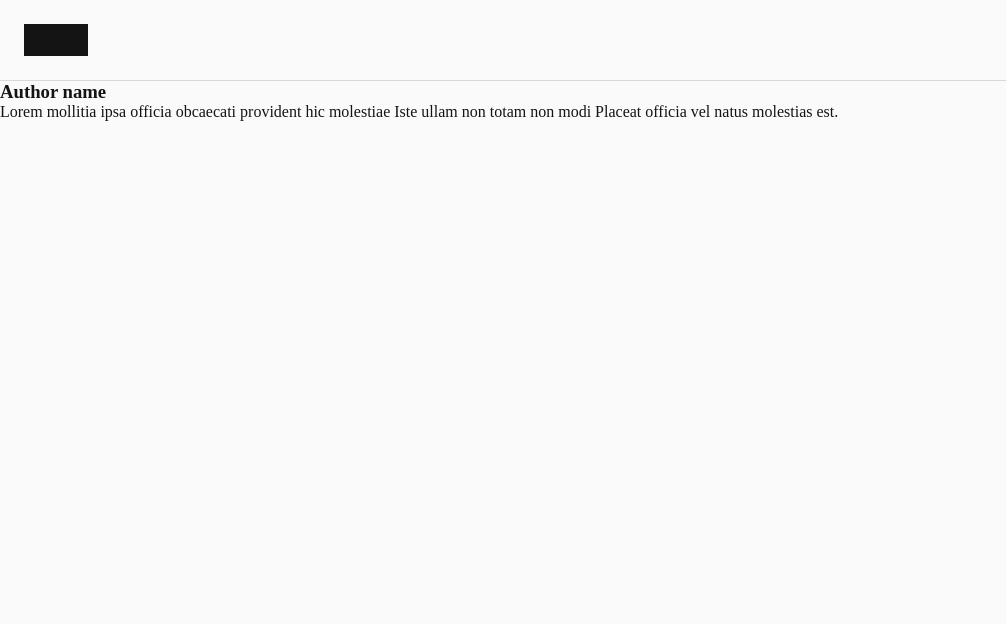
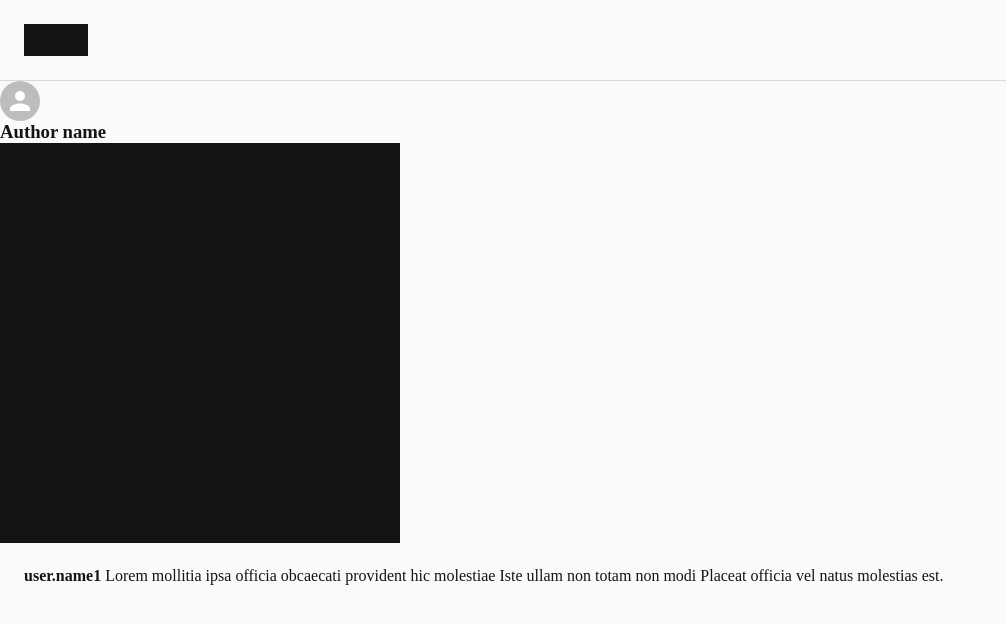
Before and after one commit to saintabomination/instagram-clone, a React (Create React App) app: page / in a window 1280 px wide. Shown: the top 624 px of the page, without its empty margins (0-1006 px from the left). Built offline with nearby package versions, Linux system fonts and the light colour scheme.

Commit message:
Adding MaterialUI icons

```diff
--- a/package.json
+++ b/package.json
@@ -3,6 +3,9 @@
   "version": "0.1.0",
   "private": true,
   "dependencies": {
+    "@emotion/react": "^11.9.0",
+    "@emotion/styled": "^11.8.1",
+    "@mui/material": "^5.6.4",
     "@testing-library/jest-dom": "^5.16.4",
     "@testing-library/react": "^13.1.1",
     "@testing-library/user-event": "^13.5.0",
--- a/public/index.html
+++ b/public/index.html
@@ -25,6 +25,10 @@
       Learn how to configure a non-root public URL by running `npm run build`.
     -->
     <title>React App</title>
+    <link
+      rel="stylesheet"
+      href="https://fonts.googleapis.com/icon?family=Material+Icons"
+    />
   </head>
   <body>
     <noscript>You need to enable JavaScript to run this app.</noscript>
--- a/src/components/Post/Post.component.tsx
+++ b/src/components/Post/Post.component.tsx
@@ -1,13 +1,19 @@
+import { Avatar } from '@mui/material';
+
 import './Post.styles.css';
 
 const Post = (): JSX.Element =>
   (
-    <div>
+    <div className="post">
+      <Avatar
+        className="post__avatar"
+        alt="user.name1"
+      />
       <h3>Author name</h3>
       <div className="post__image"></div>
       <div className="post__caption">
         <p>
-          Lorem mollitia ipsa officia obcaecati provident hic molestiae Iste ullam non totam non modi Placeat officia vel natus molestias est.
+          <strong>user.name1</strong> Lorem mollitia ipsa officia obcaecati provident hic molestiae Iste ullam non totam non modi Placeat officia vel natus molestias est.
         </p>
       </div>
     </div>
--- a/src/components/Post/Post.styles.css
+++ b/src/components/Post/Post.styles.css
@@ -0,0 +1,15 @@
+.post {
+  display: flex;
+  flex-direction: column;
+}
+
+
+.post__image {
+  width: 400px;
+  height: 400px;
+  background-color: #141414;
+}
+
+.post__caption {
+  padding: 24px;
+}
```
Also changed, not shown: public/assets/img/burger.png (added), 1 other file (tests, documents, lock files or other folders).
